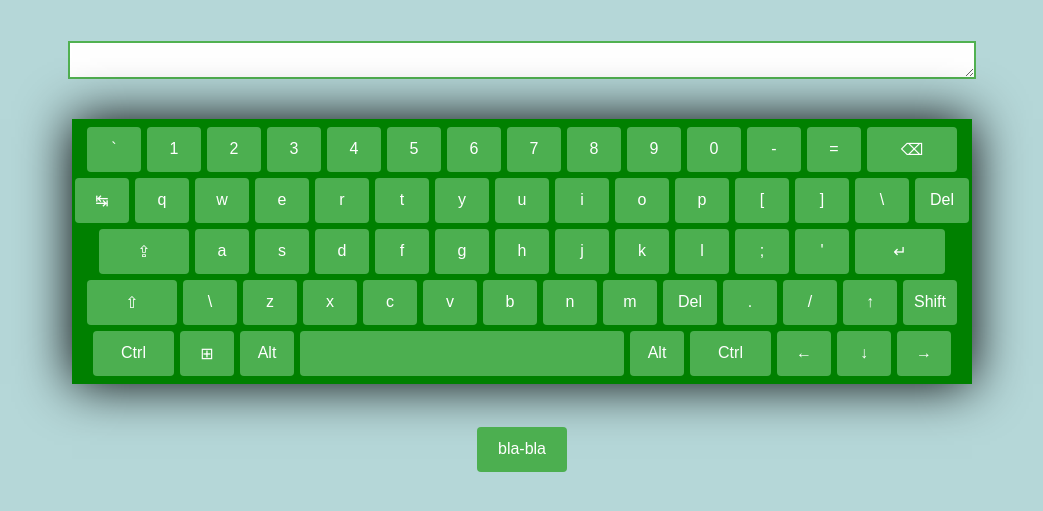
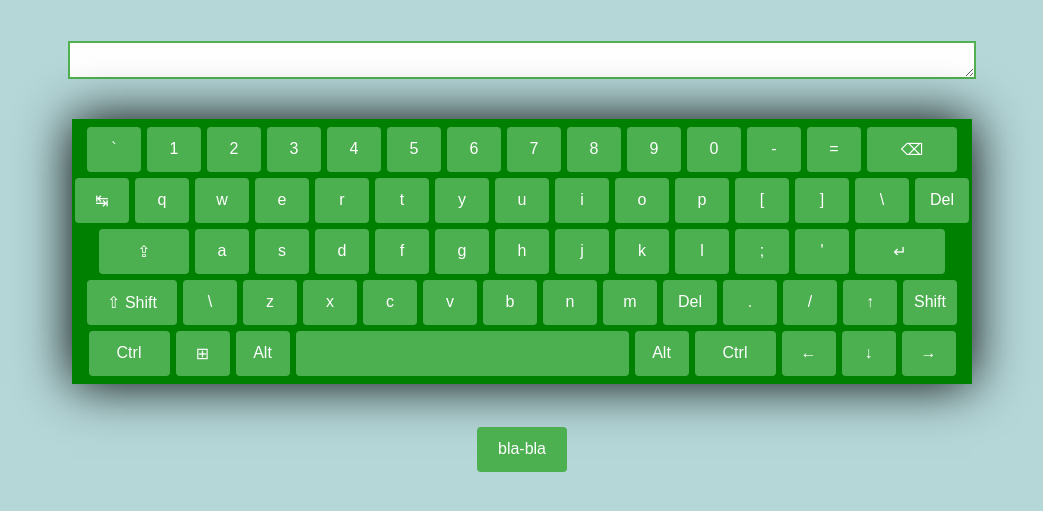
Before and after one commit to PaulSorkin/Virtual-Keyboard, a website built with webpack: page webpack-demo/dist/index.html in a window 1280 px wide. Shown: the part 87-598 px from the top of the page, without its empty margins (118-1161 px from the left). Built offline with nearby package versions, Linux system fonts and the light colour scheme.

Commit message:
feat: delete unused stuff

```diff
--- a/webpack-demo/src/index.js
+++ b/webpack-demo/src/index.js
@@ -1,8 +1,7 @@
-import _ from 'lodash';
+//import _ from 'lodash';
 import './style.css';
-import Icon from './icon.png'
 import { makeHeading } from './h1'
-import { makeTextArea, textArea } from './textArea'
+import { makeTextArea } from './textArea'
 import { keyboard} from './keyboard'
 //import { keysObjects } from './keysObjects'
 import { makeKeys } from './makeKeys'
@@ -11,8 +10,6 @@ import { makeKeys } from './makeKeys'
 document.body.appendChild(makeHeading());
 document.body.appendChild(makeTextArea());
 document.body.appendChild(keyboard());
-const keyboardKeys = document.querySelector('.keyboard_keys');
-//keyboardKeys.appendChild(makeKeys());
 makeKeys();
 
 
--- a/webpack-demo/src/makeKeys.js
+++ b/webpack-demo/src/makeKeys.js
@@ -5,10 +5,6 @@ function makeKeys() {
         const keyboardKeys = document.querySelector('#keyboard-keys');
         const key_item = document.createElement('button');
         key_item.classList.add('keyboard_key');
-        //const insertLineBreak = [13, 28, 41, 55].indexOf(el) !== -1;    //doesnt work
-        /*if (el.key === 'Backspace') {
-          keysObjects.indexOf(el) !== -1;
-        }*/
         key_item.setAttribute("type", "button");
         key_item.id = el.keyCode;
 
@@ -32,7 +28,7 @@ function makeKeys() {
             break;
             case "ShiftLeft":
               key_item.classList.add('keyboard_key-double-wide');
-              key_item.innerHTML = el.unicode;
+              key_item.innerHTML = el.unicode + ' Shift';
               break;
             case "ControlLeft":
               key_item.classList.add('keyboard_key-wide');
@@ -51,11 +47,10 @@ function makeKeys() {
               key_item.innerHTML = el.key;
               }
 
-
-
-        //key_item.innerHTML = el.key;
         keyboardKeys.appendChild(key_item);
       });
 }
 
+
+
  export { makeKeys }
--- a/webpack-demo/src/style.scss
+++ b/webpack-demo/src/style.scss
@@ -58,11 +58,11 @@ body {
 }
 
 .space-bar {
-    min-width: 36%;
+    min-width: 37%;
 }
 
 .keyboard_key-pushed {
-    background: rgba($color: green, $alpha: 0.3);
+    background: rgba($color: rgb(0, 46, 0), $alpha: 0.3);
 }
 
 
```
Also changed, not shown: webpack-demo/src/caps.js (added, +9 -0 lines), webpack-demo/dist/bundle.js, webpack-demo/src/icon.png (deleted), webpack-demo/src/style.css, 1 other file.
